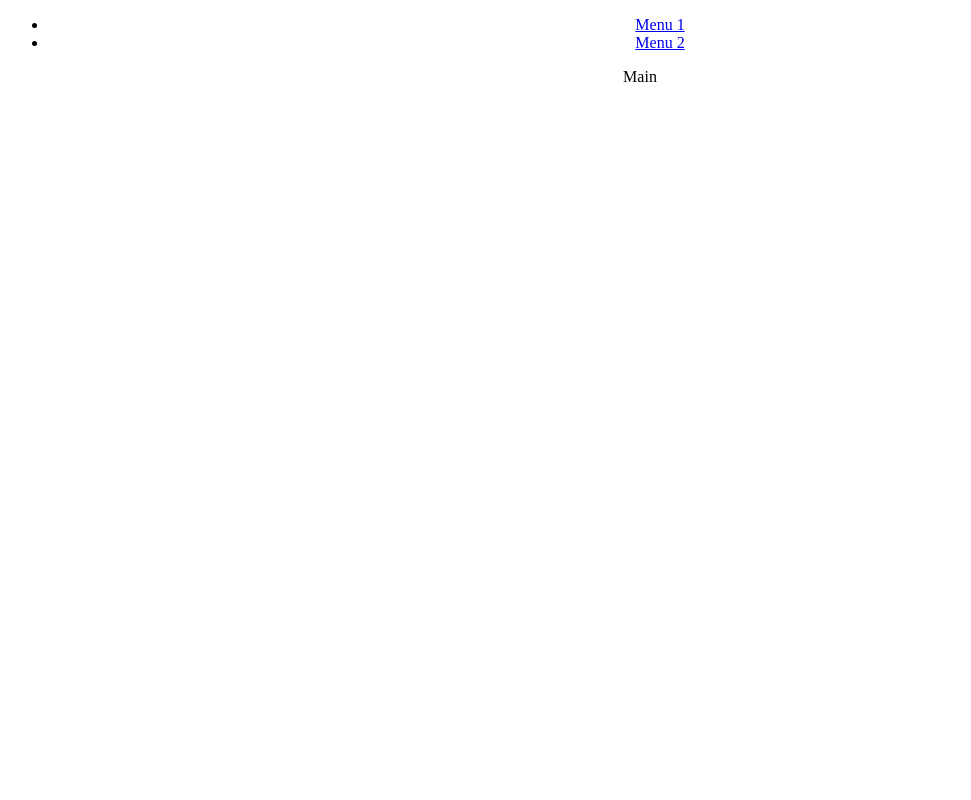
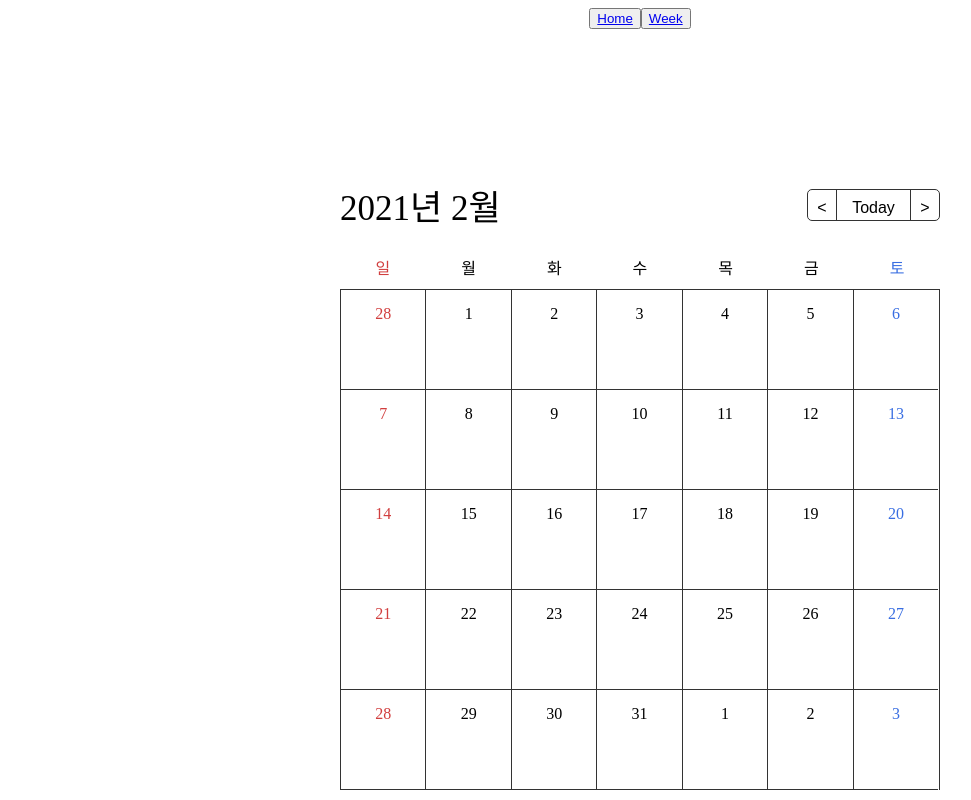
Before and after one commit to Ha-Young/Calendar-FrontEnd, a React (Create React App) app: page / in a window 1280 px wide. Shown: the whole page, without its empty margins (0-971 px from the left). Built offline with nearby package versions, Linux system fonts and the light colour scheme; no server answers.

Commit message:
working on weeklycalendar

```diff
--- a/src/components/App/App.js
+++ b/src/components/App/App.js
@@ -1,11 +1,12 @@
-import React, { useEffect } from "react";
-import { Route, Switch } from "react-router-dom";
+import React, { useEffect } from 'react';
+import { Route, Switch } from 'react-router-dom';
 // TODO: We are using CSS Modules here.
 // Do your own research about CSS Modules.
 // For example, what is it? what are benefits?
-import styles from "./App.module.css";
-import Header from "../Header/Header";
-import Calendar from "../Main/Calendar";
+import styles from './App.module.css';
+import Header from '../Header/Header';
+import MonthlyCalendar from '../Main/MonthlyCalendar';
+import WeeklyCalendar from '../Main/WeeklyCalendar';
 
 function App({ onInitialLoad }) {
   useEffect(() => {
@@ -16,11 +17,11 @@ function App({ onInitialLoad }) {
     <div className={styles.App}>
       <Header />
       <Switch>
-        <Route path="/" exact>
-          <div>Main</div>
+        <Route path='/' exact>
+          <MonthlyCalendar />
         </Route>
-        <Route path="/event">
-          <Calendar />
+        <Route path='/weeklycalendar'>
+          <WeeklyCalendar />
         </Route>
       </Switch>
     </div>
--- a/src/components/Header/Header.js
+++ b/src/components/Header/Header.js
@@ -6,10 +6,8 @@ export default function Header () {
   return (
     <header>
       <nav>
-        <ul>
-          <li><Link to='/'>Menu 1</Link></li>
-          <li><Link to='/event'>Menu 2</Link></li>
-        </ul>
+        <button><Link to='/'>Home</Link></button>
+        <button><Link to='/weeklycalendar'>Week</Link></button>
       </nav>
     </header>
   );
--- a/src/components/Main/Calendar.js
+++ /dev/null
@@ -1,61 +0,0 @@
-import React from 'react';
-import './calendar.css';
-
-export default function Calendar () {
-  const date = new Date();
-  const thisYear = date.getFullYear();
-  const thisMonth = date.getMonth();
-  const prevLast = new Date(thisYear, thisMonth, 0);
-  const thisLast = new Date(thisYear, thisMonth + 1, 0);
-  const PLDay = prevLast.getDay();
-  const PLDate = prevLast.getDate();
-  const TLDay = thisLast.getDay();
-  const TLDate = thisLast.getDate();
-  const prevDates = [];
-  const thisDates = [...Array(TLDate + 1).keys()].slice(1);
-  const nextDates = [];
-
-  if (PLDay !== 6) {
-    for (let i = 0; i < PLDay + 1; i++) {
-      prevDates.unshift(PLDate - i);
-    }
-  }
-
-  for (let i = 1; i < 7 - TLDay; i++) {
-    nextDates.push(i);
-  }
-
-  const dates = prevDates.concat(thisDates, nextDates);
-  const calendarDates = dates.map(date => {
-    return (
-      <div class='date'>{date}</div>
-    )
-  });
-
-  return (
-    <div className='calendar'>
-      <div className='header'>
-        <div className='year-month'>{thisYear}년 {thisMonth}월</div>
-          <div className='nav'>
-            <button className='nav-btn go-prev'>&lt;</button>
-            <button className='nav-btn go-today'>Today</button>
-            <button className='nav-btn go-next'>&gt;</button>
-        </div>
-      </div>
-      <div className='main'>
-        <div className='days'>
-          <div className='day'>일</div>
-          <div className='day'>월</div>
-          <div className='day'>화</div>
-          <div className='day'>수</div>
-          <div className='day'>목</div>
-          <div className='day'>금</div>
-          <div className='day'>토</div>
-        </div>
-      <div className='dates'>
-        {calendarDates}
-      </div>
-      </div>
-    </div>
-  )
-}
--- a/src/components/Main/calendar.css
+++ b/src/components/Main/MonthlyCalendar.css
@@ -1,6 +1,8 @@
 .calendar {
+  position: relative;
   width: 600px;
-  margin: 50px;
+  margin: 0 auto;
+  top: 150px;
 }
 
 .header {
@@ -54,9 +56,29 @@
 }
 
 .date {
-  width: calc(100% / 7);
+  width: calc(100% / 11);
   padding: 15px;
-  text-align: right;
+  text-align: center;
   border-bottom: 1px solid #333333;
   border-left: 1px solid #333333;
 }
+
+.day:nth-child(7n + 1),
+.date:nth-child(7n + 1) {
+  color: #D13E3E;
+}
+
+.day:nth-child(7n),
+.date:nth-child(7n) {
+  color: #396EE2;
+}
+
+.times {
+  display: flex;
+  flex-direction: column;
+  align-items: flex-start;
+}
+
+.time {
+  margin: 20px 0;
+}
--- /dev/null
+++ b/src/components/Main/MonthlyCalendar.js
@@ -0,0 +1,65 @@
+import React from 'react';
+import './MonthlyCalendar.css';
+
+const date = new Date();
+const thisYear = date.getFullYear();
+const thisMonth = date.getMonth();
+const days = ['일', '월', '화', '수', '목', '금', '토'];
+const prevLast = new Date(thisYear, thisMonth, 0);
+const thisLast = new Date(thisYear, thisMonth + 1, 0);
+const PLDay = prevLast.getDay();
+const PLDate = prevLast.getDate();
+const TLDay = thisLast.getDay();
+const TLDate = thisLast.getDate();
+const prevDates = [];
+const thisDates = [...Array(TLDate + 1).keys()].slice(1);
+const nextDates = [];
+
+const MonthlyCalendar = () => {
+  if (PLDay !== 6) {
+    for (let i = 0; i < PLDay + 1; i++) {
+      prevDates.unshift(PLDate - i);
+    }
+  }
+
+  for (let i = 1; i < 7 - TLDay; i++) {
+    nextDates.push(i);
+  }
+
+  const daysList = days.map((day, index) => {
+    return (
+      <div className='day' key={index}>{day}</div>
+    )
+  });
+
+  const dates = prevDates.concat(thisDates, nextDates);
+
+  const datesList = dates.map((date, index) => {
+    return (
+      <div className='date' key={index}>{date}</div>
+    )
+  });
+
+  return (
+    <div className='calendar'>
+      <div className='header'>
+        <div className='year-month'>{thisYear}년 {thisMonth}월</div>
+          <div className='nav'>
+            <button className='nav-btn go-prev'>&lt;</button>
+            <button className='nav-btn go-today'>Today</button>
+            <button className='nav-btn go-next'>&gt;</button>
+        </div>
+      </div>
+      <div className='main'>
+        <div className='days'>
+          {daysList}
+        </div>
+      <div className='dates'>
+        {datesList}
+      </div>
+      </div>
+    </div>
+  )
+}
+
+export default MonthlyCalendar;
--- /dev/null
+++ b/src/components/Main/WeeklyCalendar.js
@@ -0,0 +1,36 @@
+import React from 'react';
+
+
+const WeeklyCalendar = () => {
+  const days = ['일', '월', '화', '수', '목', '금', '토', '일'];
+  const times = [];
+
+  for (let i = 0; i < 24; i++) {
+    times.push(i);
+  }
+
+  const daysList = days.map((day, index) => {
+    return (
+      <div className='day' key={index}>{day}</div>
+    )
+  });
+
+  const timeList = times.map((time, index) => {
+    return (
+      <div className='time' key={index}>{time}</div>
+    )
+  });
+
+  return (
+    <div className='calendar'>
+      <div className='days'>
+        {daysList}
+      </div>
+      <div className='times'>
+        {timeList}
+      </div>
+    </div>
+  )
+}
+
+export default WeeklyCalendar;
```
Also changed, not shown: 1 other file (tests, documents, lock files or other folders).
